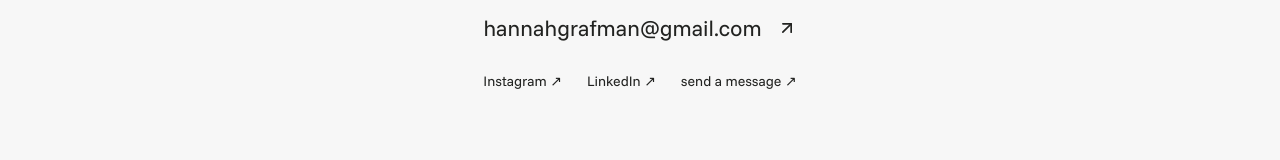
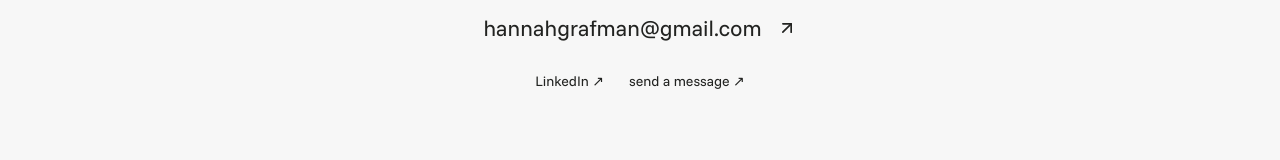
Before and after one commit to hannahgrafman/portfolio, a Next.js app: page / in a window 1280 px wide. Shown: the part 3878-4038 px from the top of the page. Built offline with nearby package versions, Linux system fonts and the light colour scheme; no server answers.

Commit message:
Remove Instagram link from portfolio footer

```diff
--- a/src/components/footer.tsx
+++ b/src/components/footer.tsx
@@ -8,7 +8,7 @@ export function Footer() {
       <h2>Like what you see?</h2>
       <p>Let’s talk projects, collaborations, or anything creative!</p>
       <a className="footer-email" href={`mailto:${site.email}`}>{site.email} <ArrowUpRight size={20} /></a>
-      <div className="footer-socials">{site.socials.map(s => <a key={s.label} href={s.href} target="_blank" rel="noreferrer">{s.label} ↗</a>)}<Link href="/contact">send a message ↗</Link></div>
+      <div className="footer-socials">{site.socials.filter(s => s.label !== 'Instagram').map(s => <a key={s.label} href={s.href} target="_blank" rel="noreferrer">{s.label} ↗</a>)}<Link href="/contact">send a message ↗</Link></div>
     </div>
     <div className="footer-bottom"><span>© {new Date().getFullYear()} {site.name}. All rights reserved.</span><span>Made with curiosity.</span></div>
   </footer>;
```
